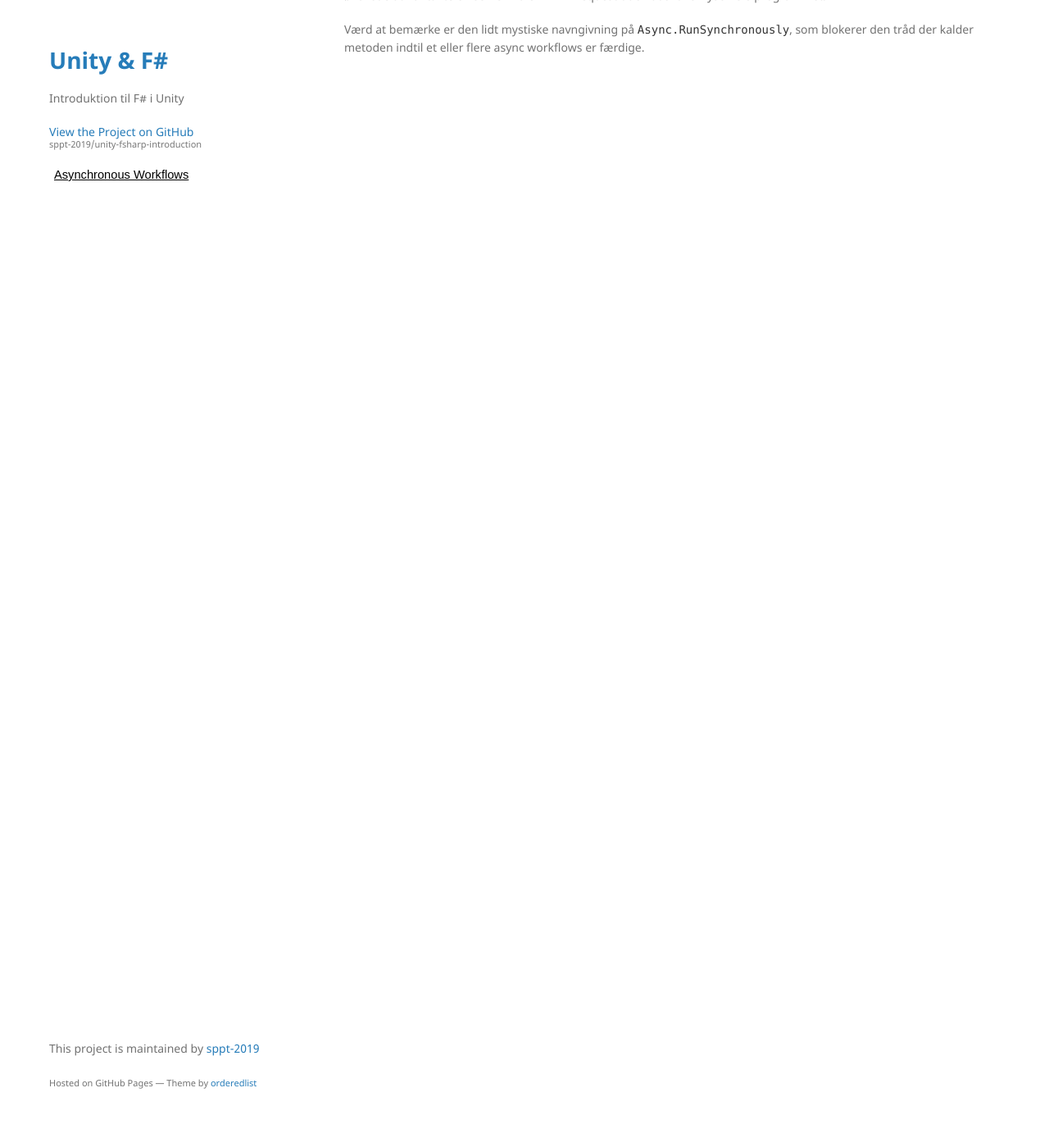
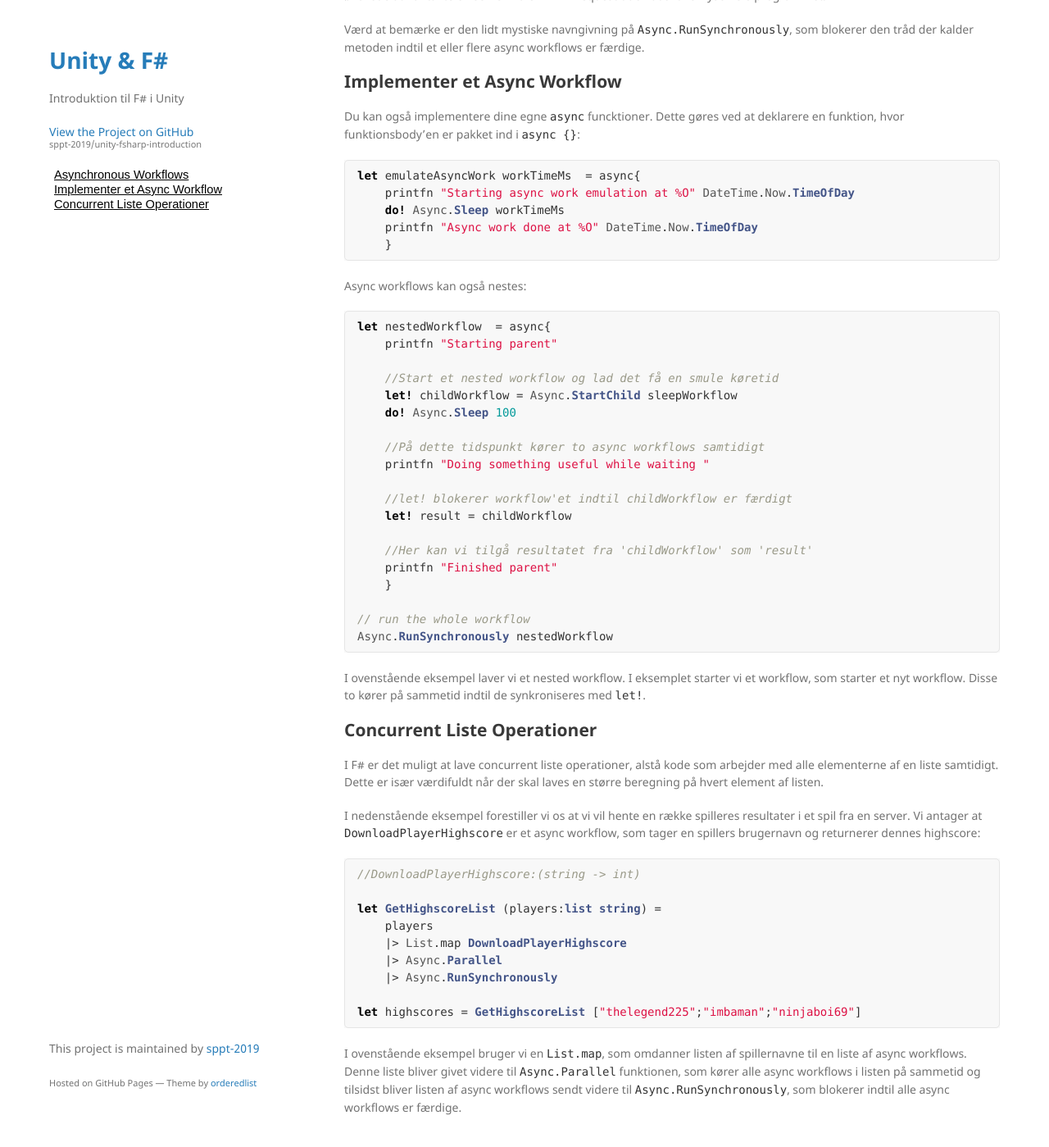
Before and after one commit to sppt-2019/unity-fsharp-introduction, a Jekyll site: the page built from fsharp-concurrency.md, in a window 1280 px wide and 1400 px high, scrolled down 793 px. Shown: the whole window at 82% size. Built offline with Jekyll 4.4.1, drawn with Linux system fonts in a browser that asks for light colours; our own code applies the rules of GitHub Pages for plain Markdown files.

Commit message:
Finish F# concurrency examples

````diff
--- a/fsharp-concurrency.md
+++ b/fsharp-concurrency.md
@@ -30,3 +30,56 @@ let userTimerWithAsync =
 Den ovenstående kode-snippet viser hvordan man skriver kode, som venter på et timer-event og udskriver til konsollen på samme tid. Dette er naturligvis et meget simpelt eksempel, men princippet ville være det samme hvis vi for eksempel ønskede at kontakte en server via en HTTP request uden at skulle fryse hele programmet.
 
 Værd at bemærke er den lidt mystiske navngivning på `Async.RunSynchronously`, som blokerer den tråd der kalder metoden indtil et eller flere async workflows er færdige.
+
+## Implementer et Async Workflow
+Du kan også implementere dine egne `async` funcktioner. Dette gøres ved at deklarere en funktion, hvor funktionsbody'en er pakket ind i `async {}`:
+```fsharp
+let emulateAsyncWork workTimeMs  = async{
+    printfn "Starting async work emulation at %O" DateTime.Now.TimeOfDay
+    do! Async.Sleep workTimeMs
+    printfn "Async work done at %O" DateTime.Now.TimeOfDay
+    }
+```
+
+Async workflows kan også nestes:
+```fsharp
+let nestedWorkflow  = async{
+    printfn "Starting parent"
+
+    //Start et nested workflow og lad det få en smule køretid
+    let! childWorkflow = Async.StartChild sleepWorkflow
+    do! Async.Sleep 100
+
+    //På dette tidspunkt kører to async workflows samtidigt
+    printfn "Doing something useful while waiting "
+
+    //let! blokerer workflow'et indtil childWorkflow er færdigt
+    let! result = childWorkflow
+
+    //Her kan vi tilgå resultatet fra 'childWorkflow' som 'result'
+    printfn "Finished parent"
+    }
+
+// run the whole workflow
+Async.RunSynchronously nestedWorkflow
+```
+I ovenstående eksempel laver vi et nested workflow. I eksemplet starter vi et workflow, som starter et nyt workflow. Disse to kører på sammetid indtil de synkroniseres med `let!`.
+
+## Concurrent Liste Operationer
+I F# er det muligt at lave concurrent liste operationer, alstå kode som arbejder med alle elementerne af en liste samtidigt. Dette er især værdifuldt når der skal laves en større beregning på hvert element af listen.
+
+I nedenstående eksempel forestiller vi os at vi vil hente en række spilleres resultater i et spil fra en server. Vi antager at `DownloadPlayerHighscore` er et async workflow, som tager en spillers brugernavn og returnerer dennes highscore:
+
+```fsharp
+//DownloadPlayerHighscore:(string -> int)
+
+let GetHighscoreList (players:list string) =
+    players
+    |> List.map DownloadPlayerHighscore
+    |> Async.Parallel
+    |> Async.RunSynchronously
+
+let highscores = GetHighscoreList ["thelegend225";"imbaman";"ninjaboi69"]
+```
+
+I ovenstående eksempel bruger vi en `List.map`, som omdanner listen af spillernavne til en liste af async workflows. Denne liste bliver givet videre til `Async.Parallel` funktionen, som kører alle async workflows i listen på sammetid og tilsidst bliver listen af async workflows sendt videre til `Async.RunSynchronously`, som blokerer indtil alle async workflows er færdige.
````
